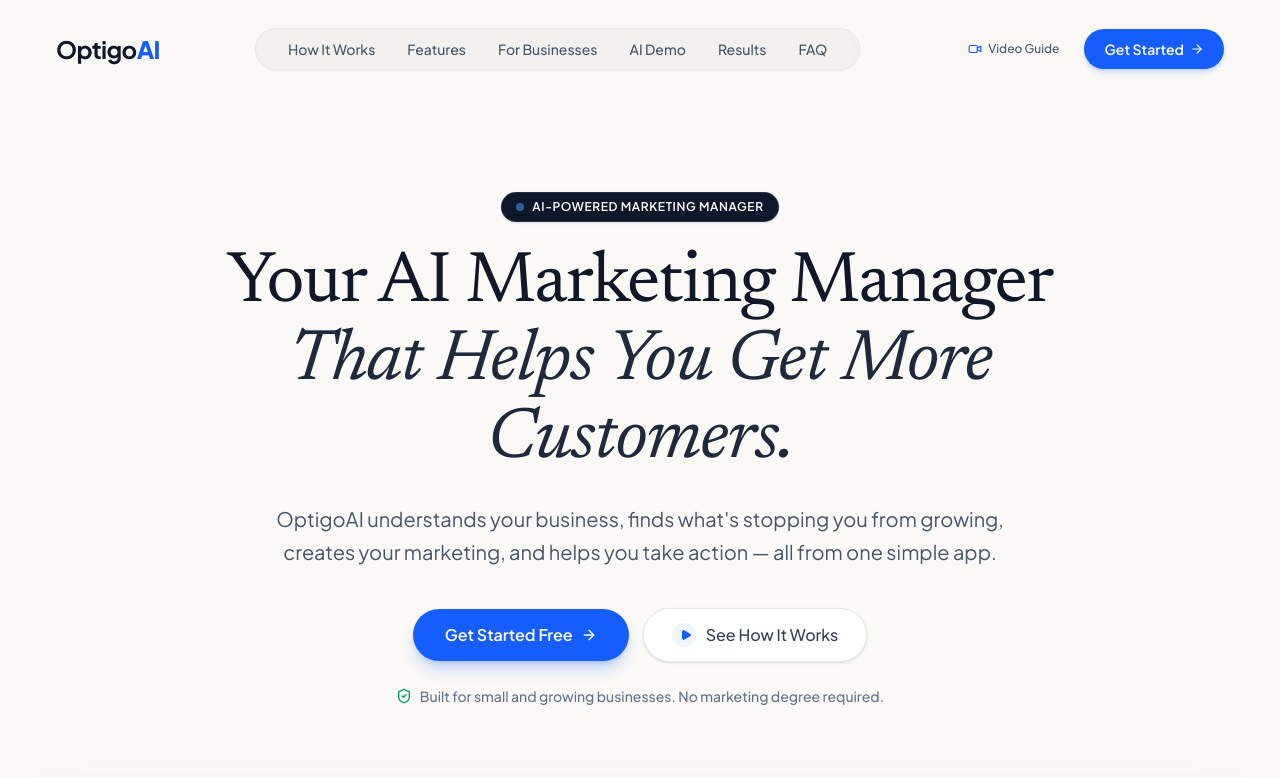
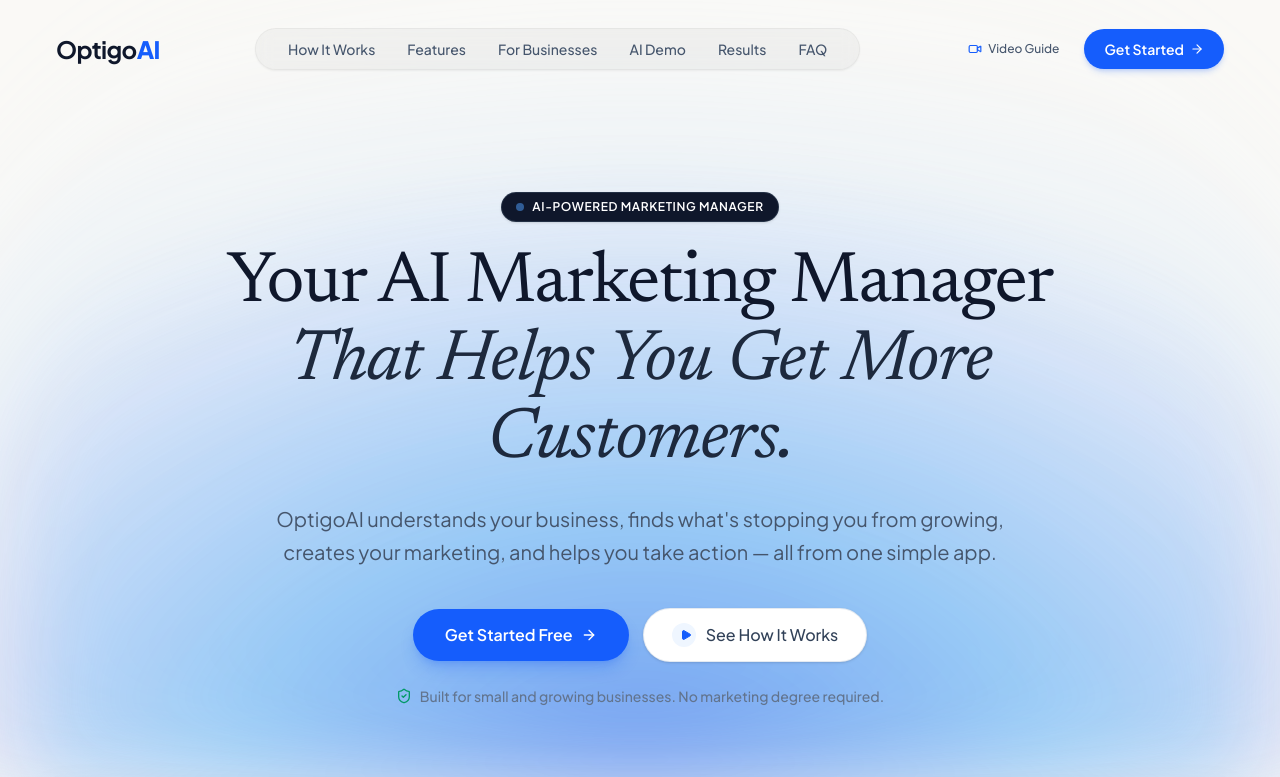
Before and after one commit to optigoai/optigoai-landing, a React (Vite) app: page / in a window 1280 px wide. Shown: the top 777 px of the page. Built offline with nearby package versions, Linux system fonts and the light colour scheme.

Commit message:
feat: add HeroSection component with interactive AI prompt demonstration and marketing value propositions

```diff
--- a/src/components/HeroSection.tsx
+++ b/src/components/HeroSection.tsx
@@ -65,15 +65,35 @@
 
   return (
     <section className="relative pt-36 sm:pt-44 md:pt-48 pb-20 sm:pb-28 overflow-hidden">
+
       {/* Background soft ambient glows */}
       <div className="absolute top-1/4 left-1/2 -translate-x-1/2 -translate-y-1/2 w-[600px] sm:w-[900px] h-[400px] bg-gradient-to-tr from-blue-100/50 via-emerald-50/40 to-indigo-100/40 blur-3xl -z-10 pointer-events-none rounded-full" />
       <div className="absolute top-10 left-10 w-72 h-72 bg-blue-50/60 rounded-full blur-2xl -z-10" />
       <div className="absolute top-40 right-10 w-80 h-80 bg-emerald-50/60 rounded-full blur-2xl -z-10" />
 
-      <div className="max-w-7xl mx-auto px-4 sm:px-6 lg:px-8">
+      <div className="max-w-7xl mx-auto px-4 sm:px-6 lg:px-8 relative z-10">
 
         {/* Top Centered Header Content */}
-        <div className="text-center max-w-4xl mx-auto mb-14 sm:mb-18">
+        <div className="text-center max-w-4xl mx-auto mb-14 sm:mb-18 relative z-10">
+
+          {/* Semi-Circular Ambient Dome Gradient Originating Directly from the Top of the Bottom Showcase Box */}
+          <div className="absolute left-1/2 -translate-x-1/2 -bottom-14 sm:-bottom-18 md:-bottom-20 w-[140vw] sm:w-[115vw] max-w-[1450px] h-[650px] sm:h-[800px] md:h-[950px] pointer-events-none -z-10">
+            {/* Outer Broad Arch */}
+            <div
+              className="w-full h-full rounded-t-[1200px] blur-3xl opacity-90"
+              style={{
+                background: 'radial-gradient(ellipse 95% 90% at 50% 100%, rgba(59, 130, 246, 0.42) 0%, rgba(99, 102, 241, 0.28) 35%, rgba(147, 197, 253, 0.20) 65%, rgba(219, 234, 254, 0.08) 85%, transparent 100%)'
+              }}
+            />
+            {/* Inner Vibrant Core */}
+            <div
+              className="absolute inset-x-[8%] bottom-0 h-[90%] rounded-t-[900px] blur-2xl opacity-95"
+              style={{
+                background: 'radial-gradient(ellipse 85% 80% at 50% 100%, rgba(37, 99, 235, 0.52) 0%, rgba(56, 189, 248, 0.38) 40%, rgba(147, 197, 253, 0.18) 75%, transparent 90%)'
+              }}
+            />
+          </div>
+
           {/* Small Badge - Clean Dot Indicator */}
           <div className="inline-flex items-center gap-2 px-3.5 py-1.5 rounded-full bg-slate-900 text-white text-xs font-semibold uppercase tracking-wider mb-6 shadow-sm border border-slate-700/60 hover:border-slate-500 transition-colors">
             <span className="w-2 h-2 rounded-full bg-blue-400 animate-pulse" />
```
